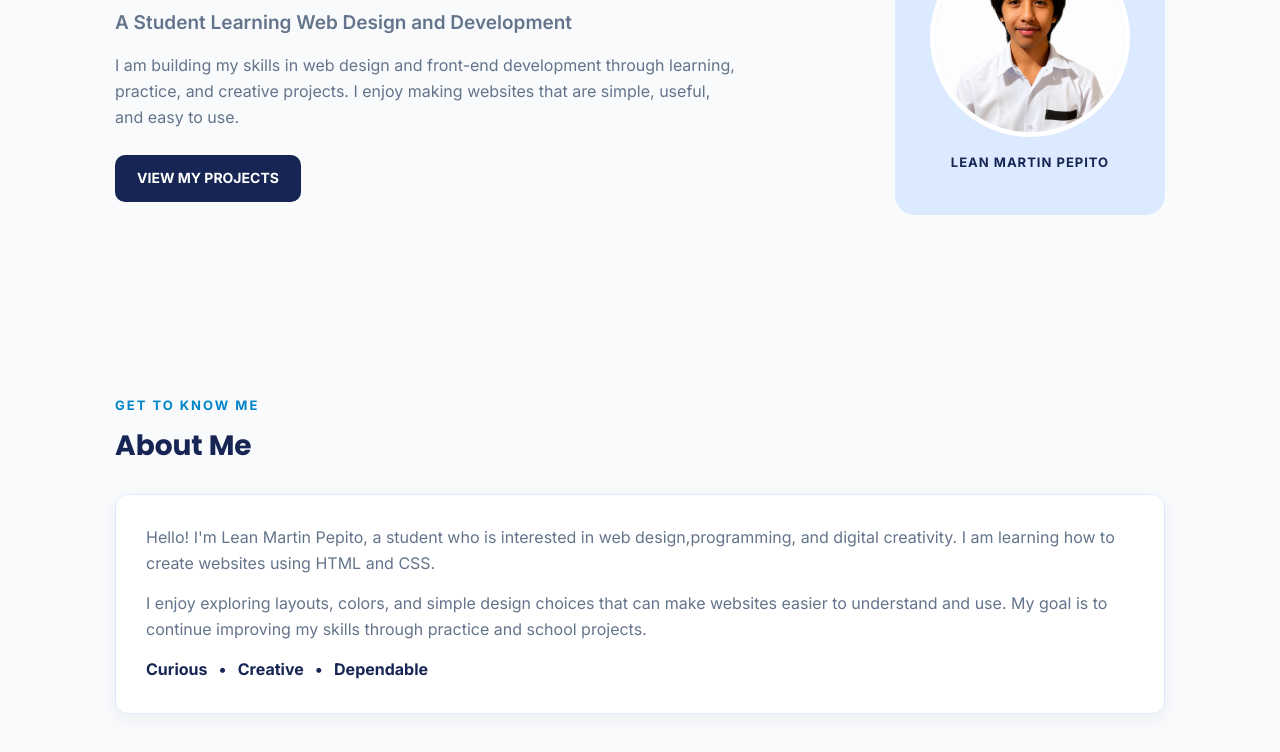
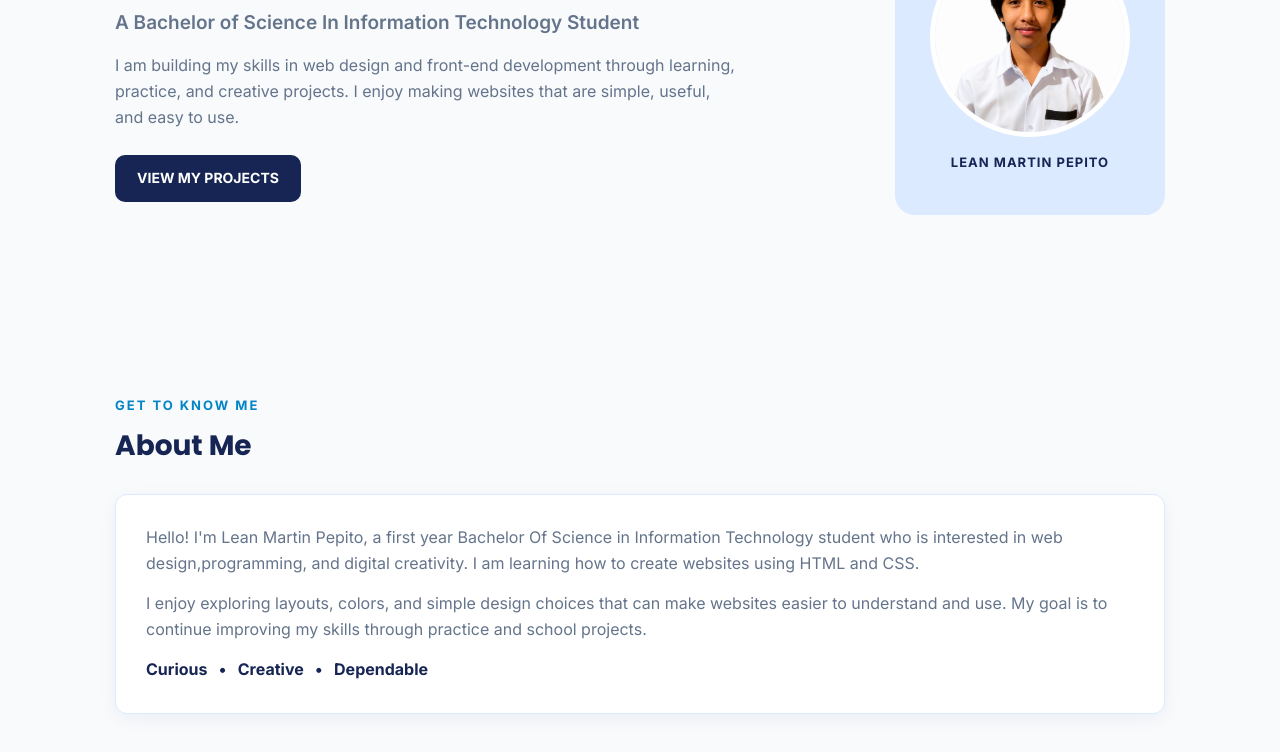
Before and after one commit to MARTlNCUTE/portfolio, a plain HTML site: page index.html in a window 1280 px wide. Shown: the part 282-1034 px from the top of the page. Drawn offline with Linux system fonts and the light colour scheme.

Commit message:
Update introduction and about me sections

```diff
--- a/index.html
+++ b/index.html
@@ -38,7 +38,7 @@
             <div class="hero-text">
                 <p class="small-heading">WELCOME TO MY PORTFOLIO</p>
                 <h1>Hello, I'm <span>Lean Martin Pepito</span></h1>
-                <h2>A Student Learning Web Design and Development</h2>
+                <h2>A Bachelor of Science In Information Technology Student</h2>
                 <p>
                     I am building my skills in web design and front-end development
                     through learning, practice, and creative projects. I enjoy making
@@ -60,7 +60,7 @@
             <h2 class="section-title">About Me</h2>
             <div class="about-card">
                 <p>
-                    Hello! I'm Lean Martin Pepito, a student who is interested in
+                  Hello! I'm Lean Martin Pepito, a first year Bachelor Of Science in Information Technology student who is interested in
                     web design,programming, and digital creativity.
                     I am learning how to create websites using HTML and CSS.
                 </p>
```
